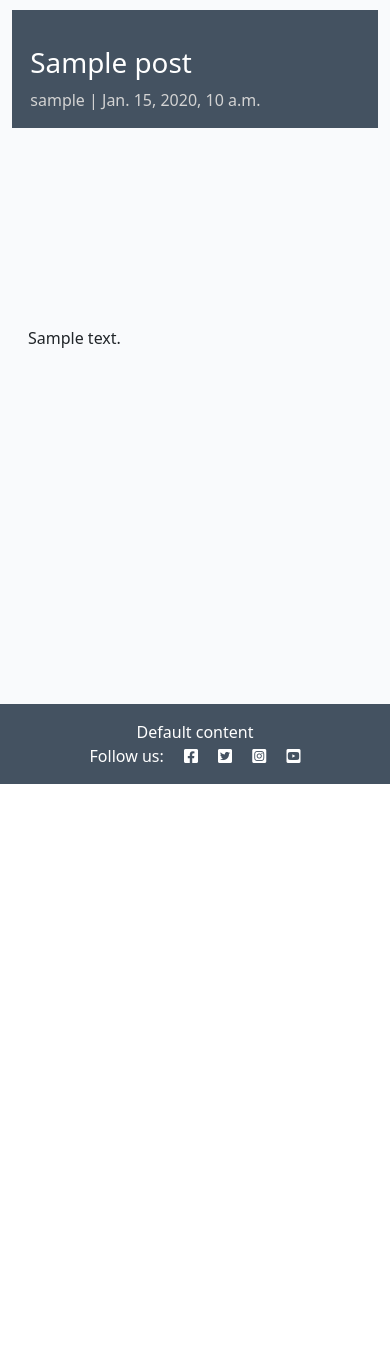
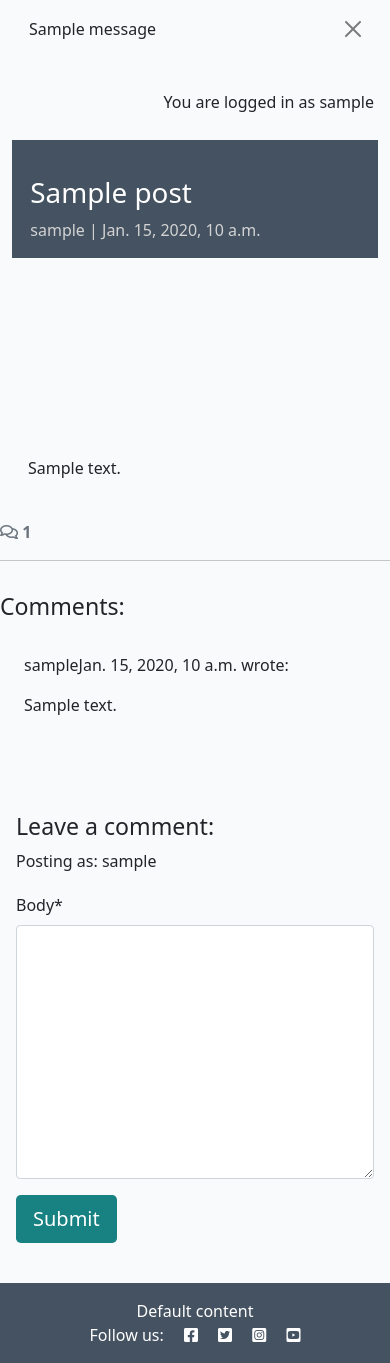
Before and after one commit to louisae452/django_blog_1, a Django app: a page that uses templates/base.html in a window 390 px wide. Shown: the part 60-1423 px from the top of the page. Before the commit the page ends 844 px from the top, so only its background shows below. Run offline with Django 4.2, Linux system fonts and the light colour scheme; a user stored in the database is signed in; tables that the repository leaves empty hold one stand-in row (values such as "Sample post"); one stand-in notice (Sample message) is shown; some libraries are stand-ins or nearby versions.

Commit message:
Add collaboration form to about app

```diff
--- /dev/null
+++ b/blog/forms.py
@@ -0,0 +1,8 @@
+from .models import Comment
+from django import forms
+
+
+class CommentForm(forms.ModelForm):
+    class Meta:
+        model = Comment
+        fields = ('body',)
--- a/blog/models.py
+++ b/blog/models.py
@@ -20,8 +20,8 @@ class Post(models.Model):
 
 
 class Comment(models.Model):
-    post = models.ForeignKey(Post, on_delete=models.CASCADE, related_name="post_comments")
-    author = models.ForeignKey(User, on_delete=models.CASCADE, related_name="blog_commenter")
+    post = models.ForeignKey(Post, on_delete=models.CASCADE, related_name="comments")
+    author = models.ForeignKey(User, on_delete=models.CASCADE, related_name="commenter")
     body = models.TextField()
     approved = models.BooleanField(default=False)
     created_on = models.DateTimeField(auto_now_add=True)
--- a/blog/templates/blog/post_detail.html
+++ b/blog/templates/blog/post_detail.html
@@ -1,5 +1,6 @@
 {% extends 'base.html' %} {% block content %}
 {% load static %}
+{% load crispy_forms_tags %}
 
 <div class="masthead">
     <div class="container">
@@ -30,5 +31,57 @@
         </div>
     </div>
 </div>
-
+<!-- Displaying count of comments -->
+<!-- Displaying count of comments -->
+<div class="row">
+    <div class="col-12">
+      <strong class="text-secondary">
+        <i class="far fa-comments"></i> {{ comment_count }}
+      </strong>
+    </div>
+    <div class="col-12">
+      <hr>
+    </div>
+</div>
+  <!-- Displaying Comments -->
+  <div class="row">
+    <div class="col-md-8 card mb-4  mt-3 ">
+      <h3>Comments:</h3>
+      <div class="card-body">
+        <!-- We want a for loop inside the empty control tags
+          to iterate through each comment in comments -->
+        {% for comment in comments %}
+        <div class="p-2 comments {% if not comment.approved and comment.author == user %} faded {% elif not comment.approved %} d-none{% endif %}">
+            <p class="font-weight-bold">
+                {{ comment.author }}<span class="font-weight-normal">{{ comment.created_on }}</span> wrote:
+            </p>
+            <div id="comment{{ comment.id }}">
+                {{ comment.body | linebreaks }}
+            </div>
+            {% if not comment.approved and comment.author == user %}
+            <p class="approval">This comment is awaiting approval</p>
+            {% endif %}
+        </div>
+        <!-- Our for loop ends here -->
+        {% endfor %}
+      </div>
+    </div>
+    <!-- Creating New Comments -->
+    <div class="col-md-4 card mb-4 mt-3">
+      <div class="card-body">
+        {% if user.is_authenticated %}
+        <h3>Leave a comment:</h3>
+        <p>Posting as: {{ user.username }}</p>
+        <form id="commentForm" method="post" style="margin-top: 1.3em;">
+          {{ comment_form | crispy }}
+          {% csrf_token %}
+          <button id="submitButton" type="submit" class="btn btn-signup btn-lg">Submit</button>
+        </form>
+        {% else %}
+        <p>Log in to leave a comment</p>
+        {% endif %}
+      </div>
+    </div>
+  </div>
+</div>
 {% endblock content %}
--- a/blog/views.py
+++ b/blog/views.py
@@ -1,7 +1,10 @@
 from django.shortcuts import render, get_object_or_404
 # from django.http import HttpResponse
 from django.views import generic
+from django.contrib import messages
 from .models import Post
+from .forms import CommentForm
+
 # Create your views here.
 class PostList(generic.ListView):
     # model = Post
@@ -24,9 +27,31 @@ def post_detail(request, slug):
     """
     queryset = Post.objects.filter(status=1)
     post = get_object_or_404(queryset, slug=slug)
+    comments = post.comments.all().order_by("-created_on")
+    comment_count = post.comments.filter(approved=True).count()
+    if request.method == "POST":
+        print("Received a POST request")
+        comment_form = CommentForm(data=request.POST)
+        if comment_form.is_valid():
+            comment = comment_form.save(commit=False)
+            comment.author = request.user
+            comment.post = post
+            comment.save()
+            messages.add_message(
+                request, messages.SUCCESS,
+                    'comment submitted and awaiting approval'
+        )
 
+    comment_form = CommentForm()
+    print("About to render template")
     return render(
         request,
         "blog/post_detail.html",
-        {"post": post},
+        {
+            "post": post,
+            "comments": comments,
+            "comment_count": comment_count,
+            "comment_form": comment_form,
+
+        },
     )
--- a/codestar/settings.py
+++ b/codestar/settings.py
@@ -32,7 +32,7 @@ TEMPLATES_DIR = os.path.join(BASE_DIR, 'templates')
 #SECRET_KEY = 'django-insecure-^fl*&fs-75&!w&cvq9j8qv$e(bouc6e_pbaz@%t9e(^8nk@bkr'
 SECRET_KEY = os.environ.get("SECRET_KEY")
 # SECURITY WARNING: don't run with debug turned on in production!
-DEBUG = False
+DEBUG = True
 
 ALLOWED_HOSTS = ['.herokuapp.com', '127.0.0.1',]
 
@@ -45,6 +45,8 @@ INSTALLED_APPS = [
     'allauth',
     'allauth.account',
     'allauth.socialaccount',
+    'crispy_forms',
+    'crispy_bootstrap5',
     'django.contrib.auth',
     'django.contrib.contenttypes',
     'django.contrib.sessions',
@@ -58,6 +60,8 @@ INSTALLED_APPS = [
 SITE_ID = 1
 LOGIN_REDIRECT_URL = '/'
 LOGOUT_REDIRECT_URL = '/'
+CRISPY_ALLOWED_TEMPLATE_PACKS = "bootstrap5"
+CRISPY_TEMPLATE_PACK = "bootstrap5"
 
 MIDDLEWARE = [
     'django.middleware.security.SecurityMiddleware',
--- a/requirements.txt
+++ b/requirements.txt
@@ -3,11 +3,13 @@ bleach==6.3.0
 certifi==2026.4.22
 cffi==2.0.0
 charset-normalizer==3.4.7
+crispy-bootstrap5==0.7
 cryptography==48.0.0
 defusedxml==0.7.1
 dj-database-url==0.5.0
-Django==4.2.30
+Django==6.0.5
 django-allauth==0.57.2
+django-crispy-forms==2.6
 django-summernote==0.8.20.0
 gunicorn==20.1.0
 idna==3.15
--- a/templates/base.html
+++ b/templates/base.html
@@ -69,8 +69,26 @@
             </div>
         </div>
     </nav>
+    <!-- displaying Django messages -->
+    <div class="container">
+        <div class="row">
+            <div class="col-md-8 offset-md-2">
+                {% for message in messages %}
+                <div class="alert {{ message.tags }} alert-dismissible fade show" id="msg" role="alert">
+                    {{ message | safe }}
+                    <button type="button" class="btn-close" data-bs-dismiss="alert" aria-label="Close"></button>
+                </div>
+                {% endfor %}
+            </div>
+        </div>
+    </div>
 
     <main class="flex-shrink-0 main-bg">
+        {% if user.is_authenticated %}
+        <p class="text-end m-3">You are logged in as {{user}}</p>
+        {% else %}
+        <p class="text-end m-3">You are not logged in</p>
+        {% endif %}
 
         {% block content %}
         <!-- Content Goes here -->
```
Also changed, not shown: about/admin.py (+12 -1 lines), about/forms.py (added, +8 -0 lines), about/models.py (+9 -0 lines), about/templates/about/about.html (+22 -0 lines), about/views.py (+14 -2 lines), templates/account/signup.html (+21 -11 lines), about/migrations/0002_collaboraterequest.py (added), blog/migrations/0009_alter_comment_author_alter_comment_post.py (added).
